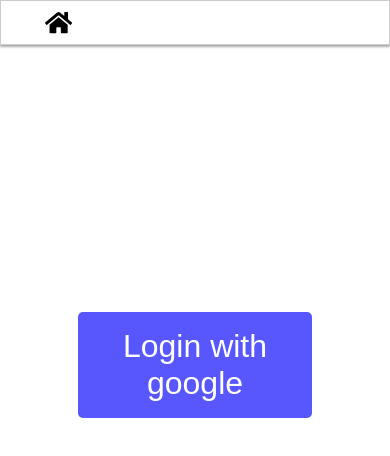
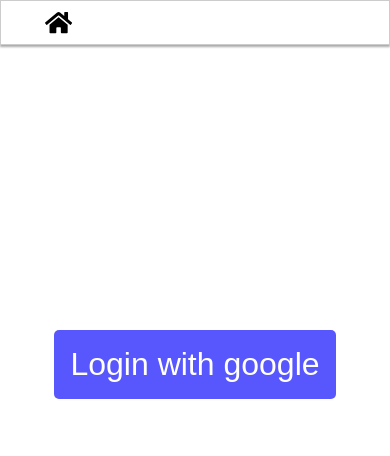
Before and after one commit to VictoryIfebhor/copy-and-paste-frontend, a React (Vite) app: page /auth in a window 390 px wide. Shown: the top 456 px of the page. Built offline with nearby package versions, Linux system fonts and the light colour scheme.

Commit message:
added media query

```diff
--- a/src/index.css
+++ b/src/index.css
@@ -5,23 +5,10 @@
 body {
   margin: 0;
   font-family: -apple-system, BlinkMacSystemFont, 'Segoe UI', 'Roboto', 'Oxygen',
-    'Ubuntu', 'Cantarell', 'Fira Sans', 'Droid Sans', 'Helvetica Neue',
-    sans-serif;
+  'Ubuntu', 'Cantarell', 'Fira Sans', 'Droid Sans', 'Helvetica Neue',
+  sans-serif;
   -webkit-font-smoothing: antialiased;
   -moz-osx-font-smoothing: grayscale;
-}
-
-main {
-  max-width: 60%;
-  margin: 24px auto;
-}
-
-.login-main {
-  text-align: center;
-  display: flex;
-  justify-content: center;
-  align-items: center;
-  height: 70vh;
 }
 
 header {
@@ -43,6 +30,25 @@
   display: flex;
   justify-content: space-between;
   align-items: center;
+  font-size: 0.8rem;
+}
+
+.right-side img {
+  width: 30px;
+  border-radius: 50%;
+}
+
+main {
+  max-width: 700px;
+  margin: 24px auto;
+}
+
+.login-main {
+  text-align: center;
+  display: flex;
+  justify-content: center;
+  align-items: center;
+  height: 70vh;
 }
 
 .btn {
@@ -142,3 +148,9 @@
   width: 100%;
   border: 1px solid blue;
 }
+
+@media screen and (max-width: 800px) {
+  main {
+    margin: 24px 10%;
+  }
+}
```
